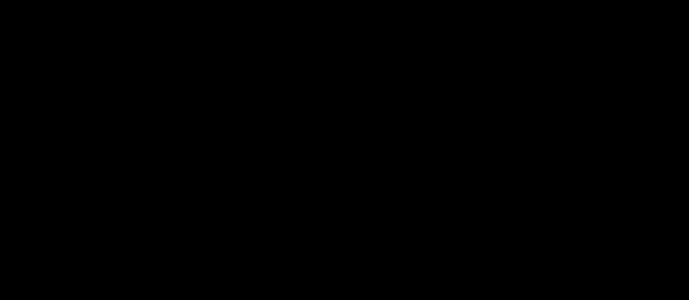
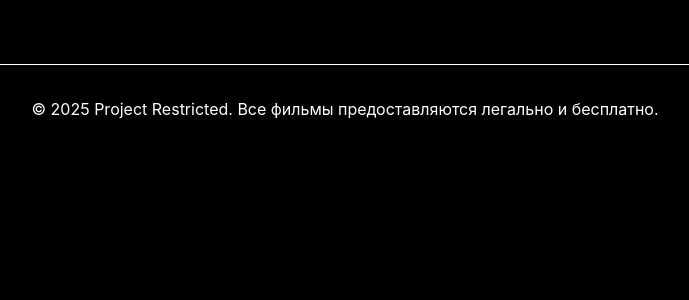
Before and after one commit to Project-Restricted/Frontend, a React app: page /profile in a window 1280 px wide. Shown: the top 300 px of the page, without its empty margins (295-984 px from the left). Built offline with nearby package versions, Linux system fonts and the light colour scheme; the HTML template or start-up script is replaced by a standard one.

Commit message:
feat: add Footer component to all pages

```diff
--- a/src/App.tsx
+++ b/src/App.tsx
@@ -1,9 +1,10 @@
 import { ThemeProvider, CssBaseline } from '@mui/material';
+import { BrowserRouter, Routes, Route } from 'react-router-dom';
 import { theme } from './theme/theme';
-import { BrowserRouter, Routes, Route } from 'react-router-dom';
 import { CatalogPage } from './pages/CatalogPage';
 import { FilmPage } from './pages/FilmPage';
 import { ProfilePage } from './pages/ProfilePage';
+import { Footer } from './components/Footer/Footer';
 
 function App() {
   return (
@@ -15,6 +16,7 @@ function App() {
           <Route path="/film/:id" element={<FilmPage />} />
           <Route path="/profile" element={<ProfilePage />} />
         </Routes>
+        <Footer />
       </BrowserRouter>
     </ThemeProvider>
   );
--- /dev/null
+++ b/src/components/Footer/Footer.tsx
@@ -0,0 +1,32 @@
+import { Box, Typography } from '@mui/material';
+
+const FOOTER_STYLES = {
+  root: {
+    borderTop: '1px solid #ffffff',
+    py: 4,
+    mt: 8,
+    bgcolor: 'black',
+    width: '100%',
+    display: 'flex',
+    justifyContent: 'center',
+    alignItems: 'center',
+  },
+  text: {
+    variant: 'body2' as const,
+    color: 'white',
+    align: 'center' as const,
+    textAlign: 'center' as const,
+  }
+} as const;
+
+const COPYRIGHT_TEXT = '© 2025 Project Restricted. Все фильмы предоставляются легально и бесплатно.';
+
+export const Footer = () => {
+  return (
+    <Box component="footer" sx={FOOTER_STYLES.root}>
+      <Typography sx={FOOTER_STYLES.text}>
+        {COPYRIGHT_TEXT}
+      </Typography>
+    </Box>
+  );
+};
```
